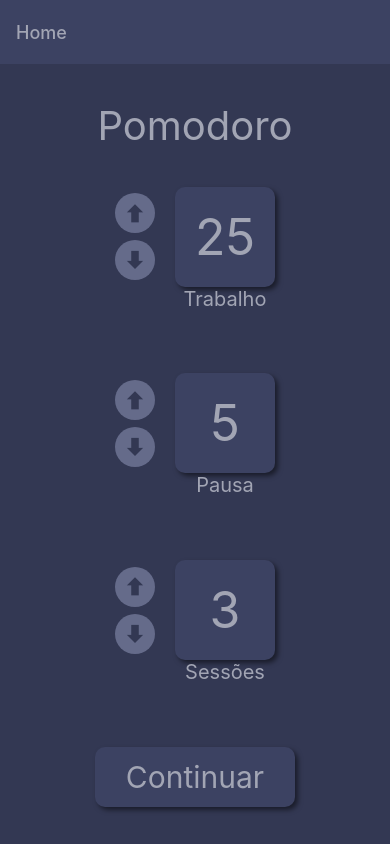
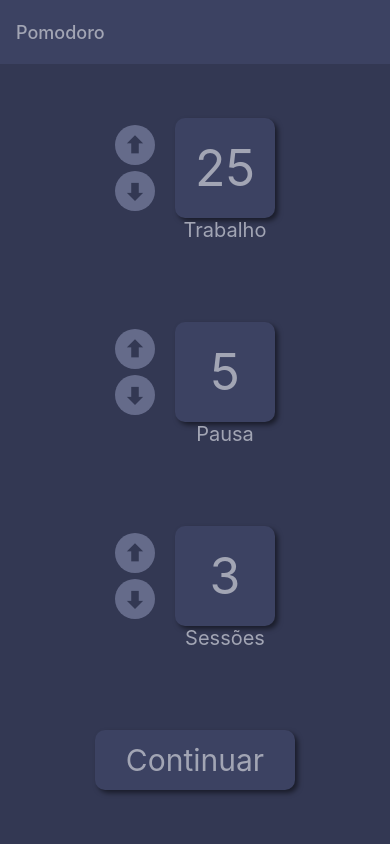
Before and after one commit to vitorjusto/pomodorochallenge, a React Native app: screen / in a window 390 px wide. Built offline with nearby package versions, Linux system fonts and the light colour scheme.

Commit message:
borda diminui conforme o tempo :)

```diff
--- a/App.js
+++ b/App.js
@@ -15,8 +15,8 @@ export default function App(){
         headerTitleStyle:{color: 'rgb(162, 165, 180)'},
 
         }}>
-        <Stack.Screen name="Home" component={Configuracao} />
-        <Stack.Screen name="Cronometro" component={Cronometro} />
+        <Stack.Screen name="Pomodoro" component={Configuracao} />
+        <Stack.Screen name="Cronômetro"  component={Cronometro} />
       </Stack.Navigator>
     </NavigationContainer>
   );
--- a/components/configuracao.js
+++ b/components/configuracao.js
@@ -2,6 +2,7 @@ import { StatusBar } from 'expo-status-bar';
 import { StyleSheet, Text, View, TouchableOpacity} from 'react-native';
 import React, { useState, useEffect } from 'react';
 import { Ionicons, Entypo } from '@expo/vector-icons';
+
 
 function addNumber(number)
 {
@@ -20,6 +21,8 @@ function subNumber(number)
     return number
 }
 
+
+
 export default function App({ navigation }) {
 
     const [trabalhoNumber, setTrabalhoNumber] = useState(25);
@@ -27,10 +30,11 @@ export default function App({ navigation }) {
     const [sectionNumber, setSectionNumber] = useState(3);
     const [addNumberText, setAddNumberText] = useState('trabalho');
 
+
+
+
     return(
         <View style={styles.container}>
-
-            <Text style={styles.titulo}>Pomodoro</Text>
 
             <View style={styles.escolherNumero}>
             <View style={styles.BotaoContainer}>
@@ -98,7 +102,7 @@ export default function App({ navigation }) {
             </View>
             </View>
 
-            <TouchableOpacity onPress={() => navigation.navigate('Cronometro', {trabalhoNumber: trabalhoNumber, breakNumber: breakNumber, sectionNumber: sectionNumber, navigation, navigation})}>
+            <TouchableOpacity onPress={() => navigation.navigate('Cronômetro', {trabalhoNumber: trabalhoNumber, breakNumber: breakNumber, sectionNumber: sectionNumber, navigation, navigation})}>
                 <View style={styles.botaoContinue}>
                     <Text style={styles.textobotao}>Continuar</Text>
                 </View>
--- a/components/cronometro.js
+++ b/components/cronometro.js
@@ -2,6 +2,7 @@ import { StatusBar } from 'expo-status-bar';
 import { StyleSheet, Text, View, TouchableOpacity} from 'react-native';
 import React, { useState, useEffect } from 'react';
 import { Ionicons } from '@expo/vector-icons';
+import Swal from 'sweetalert2'
 
 function gerarZeroAEsquerda(numero)
 {
@@ -12,7 +13,6 @@ function gerarZeroAEsquerda(numero)
 }
 
 let isPaused = false;
-
 export default function App({route}) {
 
   let workMinutes = route.params.trabalhoNumber
@@ -24,19 +24,30 @@ export default function App({route}) {
   let sections = route.params.sectionNumber
   let isOnBreak = false;
   const [number, setNumber] = useState(`${gerarZeroAEsquerda(minutes)} : ${gerarZeroAEsquerda(seconds)}`);
-  const [styleCronometer, setStyle] = useState(isOnBreak?styles.BordaAmarelo:styles.BordaVerde);
+  const [styleCronometer, setStyle] = useState(isOnBreak?'#F2C94C':'#219653');
   const [styleText, setStyleText] = useState(isOnBreak?styles.textoAmarelo:styles.textoVerde);
   const [text, setText] = useState('Trabalho');
-  const [sectionText, setSectionText] = useState('Sessão: ' + currentSection)
+  const [sectionText, setSectionText] = useState('Sessão: ' + currentSection);
+  const [borda, setBorda] = useState('0');
 
 function pausar()
 {
   isPaused = !isPaused
+
   setPauseIcon(isPaused?'play':'pause')
 }
 
+function calculaBorda()
+{
+  var totalDeSegundos = (isOnBreak?breakMinutes:workMinutes) * 60;
+  var segundosRestantes = (isOnBreak?0:totalDeSegundos) - ((minutes * 60) + seconds)
 
+  var resultado = (691 * segundosRestantes) / totalDeSegundos
+
+  return resultado
+}
   useEffect(() => {
+    isPaused = false//deixa aqui pq funciona
     const interval = setInterval(() => {
       if(isPaused)
         return;
@@ -56,7 +67,15 @@ function pausar()
           {
             if(currentSection == sections)
             {
-              alert('acabou o trabalho')
+              Swal.fire({
+                icon: 'success',
+                title: 'Parabens!!!',
+                text: 'Seu pomodoro terminou. Agora você pode descansar!',
+                background: '#3C4262',
+                color: 'rgb(162, 165, 180)',
+                confirmButtonColor: 'rgb(101, 107, 138)',
+
+              })
               clearInterval(interval)
               route.params.navigation.goBack()
             }
@@ -66,7 +85,7 @@ function pausar()
 
           isOnBreak = !isOnBreak;
           seconds = 1
-          setStyle(isOnBreak?styles.BordaAmarelo:styles.BordaVerde)
+          setStyle(isOnBreak?'#F2C94C':'#219653')
           setStyleText(isOnBreak?styles.textoAmarelo:styles.textoVerde)
         }else
         {
@@ -76,6 +95,7 @@ function pausar()
       }
 
       seconds -= 1;
+      setBorda(calculaBorda())
       setNumber(`${gerarZeroAEsquerda(minutes)} : ${gerarZeroAEsquerda(seconds)}`)
     }, 1000);
     return () => clearInterval(interval);
@@ -89,9 +109,29 @@ function pausar()
       </View>
 
         <View style={styles.cronometroContainer}>
-            <View style={styleCronometer}>
-              <Text style={styles.conometro}>{number}</Text>
-            </View>
+            <svg width="290" height="290">
+
+    <defs>
+    <filter id="filtro" x="-1" y="-1" width="300%" height="300%">
+      <feOffset result="offOut" in="SourceGraphic" dx="0" dy="0" />
+      <feColorMatrix result = "matrixOut" in = "offOut" type = "matrix" values = "1 0"/>
+      <feGaussianBlur result="blurOut" in="matrixOut" stdDeviation="5" />
+      <feBlend in="SourceGraphic" in2="blurOut" mode="normal" />
+    </filter>
+  </defs>
+
+  <path d="
+        M 145, -145
+        m -110, 0
+        a 75,75 0 1,0 220,0
+        a 75,75 0 1,0 -220,0
+    "
+    stroke={styleCronometer} style={{transform: "rotate(90deg)"}} strokeDashoffset={borda} strokeDasharray="691, 691" strokeWidth="10" strokeLinecap="round" fill='rgba(0,0,0,0)' filter="url(#filtro)"/>
+  <text fill="#ffffff" fontSize="45" fontFamily="Verdana" color="rgb(162, 165, 180)" x="65" y="165">{number}</text>
+
+</svg>
+
+
         </View>
 
       <TouchableOpacity onPress={pausar}>
@@ -132,40 +172,18 @@ const styles = StyleSheet.create({
     borderRadius: 300,
     boxShadow: "1px 1px 7px #3c4262ee"
   },
-  BordaVerde:
-  {
-    backgroundColor: 'rgba(0,0,0,0)',
-    alignItems: 'center',
-    justifyContent: 'center',
-    width: 270,
-    height: 270,
-    borderRadius: 270,
-    borderColor: '#219653',
-    borderWidth: 5,
-    boxShadow: "1px 1px 7px #219653aa"
-  },
-  BordaAmarelo:
-  {
-    backgroundColor: 'rgba(0,0,0,0)',
-    alignItems: 'center',
-    justifyContent: 'center',
-    width: 270,
-    height: 270,
-    borderRadius: 270,
-    borderColor: '#F2C94C',
-    borderWidth: 5,
-    boxShadow: "1px 1px 7px #F2C94Caa"
-  },
 
   textoAmarelo:
   {
     color: '#F2C94C',
-    fontSize : "60px"
+    fontSize : "60px",
+    fontFamily: "Verdana"
   },
   textoVerde:
   {
     color: '#219653',
-    fontSize : "60px"
+    fontSize : "60px",
+    fontFamily: "Verdana"
   },
 
   conometro:
@@ -176,7 +194,8 @@ const styles = StyleSheet.create({
   textoSessao:
   {
     color: 'rgb(162, 165, 180)',
-    fontSize: "20px"
+    fontSize: "20px",
+    fontFamily: "Verdana"
   },
   botao:
   {
```
Also changed, not shown: package.json (+5 -2 lines), 2 other files (tests, documents, lock files or other folders).
